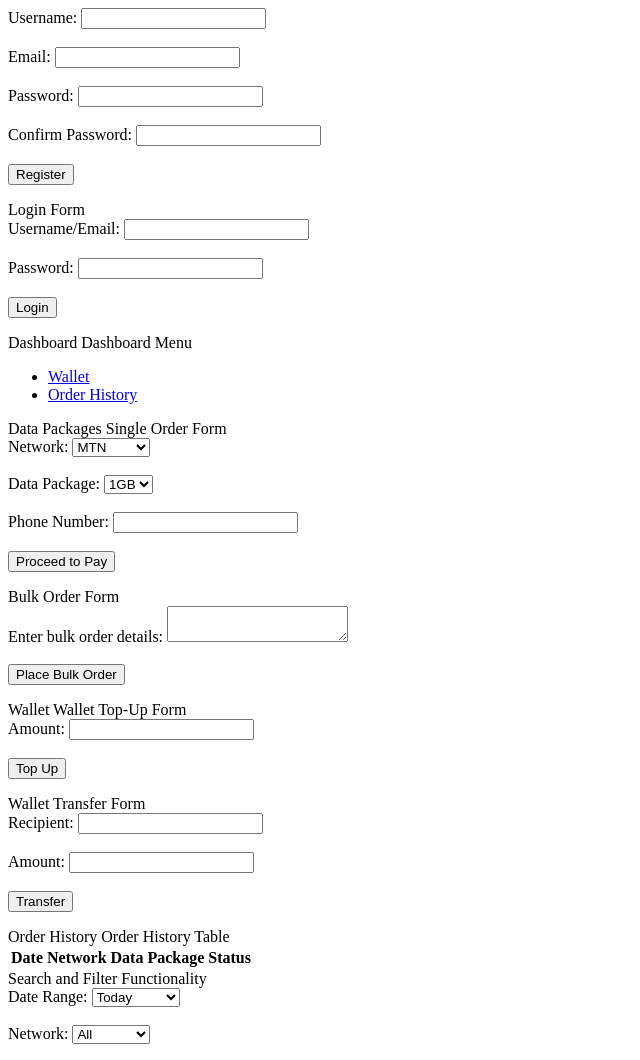
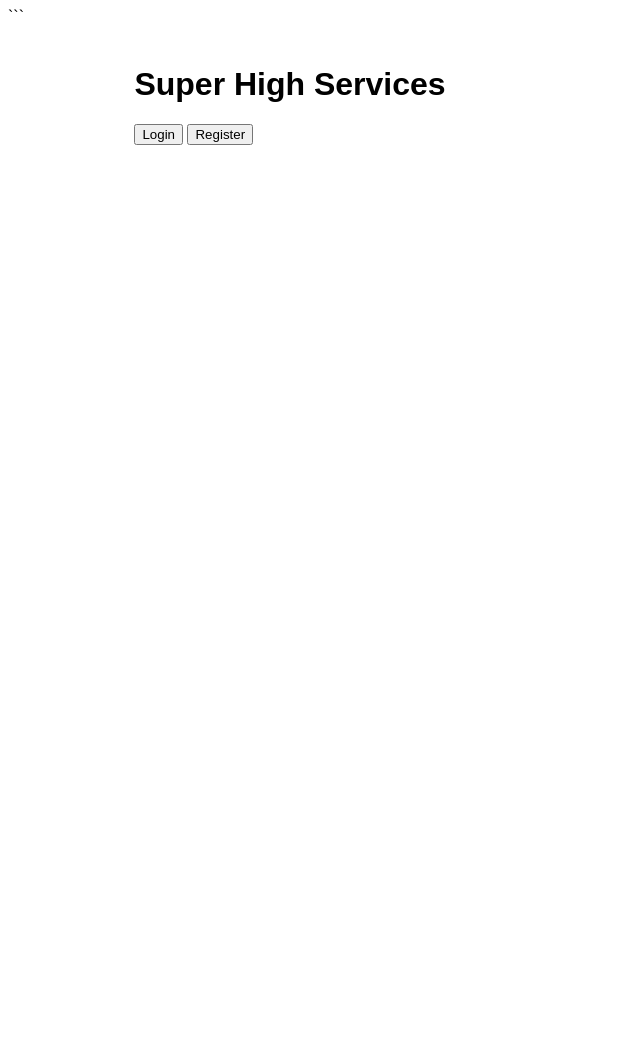
Before and after one commit to Attipoe93/Super-high-enterprise-5, a plain HTML site: page index.html in a window 1280 px wide. Shown: the whole page, without its empty margins (0-640 px from the left). After the commit the page ends 800 px from the top, so only its background shows below. Drawn offline with Linux system fonts and the light colour scheme.

Commit message:
Update index.html

````diff
--- a/index.html
+++ b/index.html
@@ -1,37 +1,62 @@
-<form id="registration-form">
+```
+<!DOCTYPE html>
+<html lang="en">
+<head>
+    <meta charset="UTF-8">
+    <meta name="viewport" content="width=device-width, initial-scale=1.0">
+    <title>Super High Services</title>
+    <style>
+        body {
+            font-family: Arial, sans-serif;
+        }
+        .container {
+            width: 80%;
+            margin: 40px auto;
+        }
+        .tab {
+            display: none;
+        }
+        .tab.active {
+            display: block;
+        }
+    </style>
+</head>
+<body>
+    <div class="container">
+        <h1>Super High Services</h1>
+        <button onclick="showTab('login')">Login</button>
+        <button onclick="showTab('register')">Register</button>
+        <div id="login" class="tab">
+            <h2>Login</h2>
+            <form id="login-form">
+                <label for="username">Username/Email:</label>
+                <input type="text" id="username" name="username"><br><br>
+                <label for="password">Password:</label>
+                <input type="password" id="password" name="password"><br><br>
+                <input type="submit" value="Login">
+            </form>
+        </div>
+        <div id="register" class="tab">
+            <h2>Register</h2>
+            <form id="register-form">
                 <label for="username">Username:</label>
                 <input type="text" id="username" name="username"><br><br>
                 <label for="email">Email:</label>
                 <input type="email" id="email" name="email"><br><br>
                 <label for="password">Password:</label>
                 <input type="password" id="password" name="password"><br><br>
-  <label for="confirm-password">Confirm Password:</label>
-  <input type="password" id="confirm-password" name="confirm-password"><br><br>
-  <button type="submit">Register</button>
+                <input type="submit" value="Register">
             </form>
-
-Login Form
-<form id="login-form">
-  <label for="username">Username/Email:</label>
-  <input type="text" id="username" name="username"><br><br>
-  <label for="password">Password:</label>
-  <input type="password" id="password" name="password"><br><br>
-  <button type="submit">Login</button>
-</form>
-
-Dashboard
-Dashboard Menu
-<nav id="dashboard-menu">
-  <ul>
-    <li><a href="
-    <li><a href="#wallet">Wallet</a></li>
-    <li><a href="#order-history">Order History</a></li>
-  </ul>
-</nav>
-
-Data Packages
-Single Order Form
-<form id="single-order-form">
+        </div>
+        <div id="dashboard" class="tab">
+            <h2>Dashboard</h2>
+            <button onclick="showTab('data-packages')">Data Packages</button>
+            <button onclick="showTab('wallet')">Wallet</button>
+            <button onclick="showTab('order-history')">Order History</button>
+        </div>
+        <div id="data-packages" class="tab">
+            <h2>Data Packages</h2>
+            <form id="data-package-form">
                 <label for="network">Network:</label>
                 <select id="network" name="network">
                     <option value="MTN">MTN</option>
@@ -40,66 +65,10 @@ Single Order Form
                 </select><br><br>
                 <label for="data-package">Data Package:</label>
                 <select id="data-package" name="data-package">
-    <option value="1GB">1GB</option>
-    <!-- Add more options -->
+                    <option value="1GB">1 GB</option>
+                    <option value="5GB">5 GB</option>
+                    <option value="10GB">10 GB</option>
                 </select><br><br>
                 <label for="phone-number">Phone Number:</label>
-  <input type="text" id="phone-number" name="phone-number"><br><br>
-  <button type="submit">Proceed to Pay</button>
-</form>
-
-Bulk Order Form
-<form id="bulk-order-form">
-  <label for="bulk-order-input">Enter bulk order details:</label>
-  <textarea id="bulk-order-input" name="bulk-order-input"></textarea><br><br>
-  <button type="submit">Place Bulk Order</button>
-</form>
-
-Wallet
-Wallet Top-Up Form
-<form id="wallet-top-up-form">
-  <label for="amount">Amount:</label>
-  <input type="number" id="amount" name="amount"><br><br>
-  <button type="submit">Top Up</button>
-</form>
-
-Wallet Transfer Form
-<form id="wallet-transfer-form">
-  <label for="recipient">Recipient:</label>
-  <input type="text" id="recipient" name="recipient"><br><br>
-  <label for="amount">Amount:</label>
-  <input type="number" id="amount" name="amount"><br><br>
-  <button type="submit">Transfer</button>
-</form>
-
-Order History
-Order History Table
-<table id="order-history-table">
-  <thead>
-    <tr>
-      <th>Date</th>
-      <th>Network</th>
-      <th>Data Package</th>
-      <th>Status</th>
-    </tr>
-  </thead>
-  <tbody>
-    <!-- Populate table with order history data -->
-  </tbody>
-</table>
-
-Search and Filter Functionality
-<form id="search-filter-form">
-  <label for="date-range">Date Range:</label>
-  <select id="date-range" name="date-range">
-    <option value="today">Today</option>
-    <option value="yesterday">Yesterday</option>
-    <option value="last-week">Last Week</option>
-    <option value="last-month">Last Month</option>
-  </select><br><br>
-  <label for="network-filter">Network:</label>
-  <select id="network-filter" name="network-filter">
-    <option value="all">All</option>
-    <option value="MTN">MTN</option>
-    <option value="AirtelTigo">AirtelTigo</option>
-    <option value="Telecel">Tele
+                <input type="text" id="phone-number" name="phone
+```
````
Lines whose indentation alone changed are shown as unchanged.
